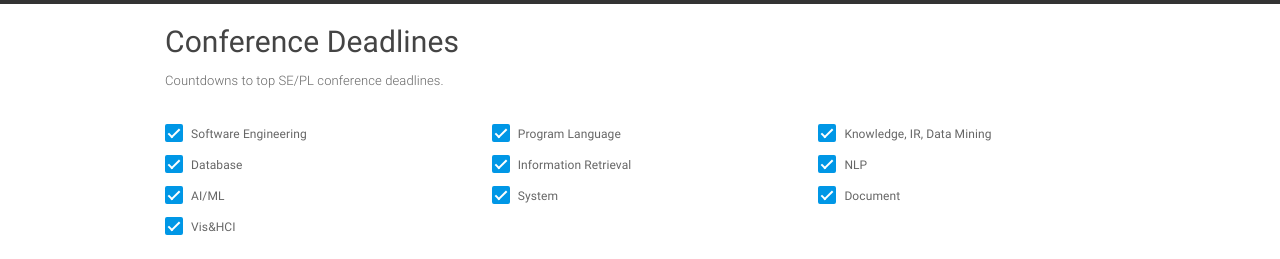
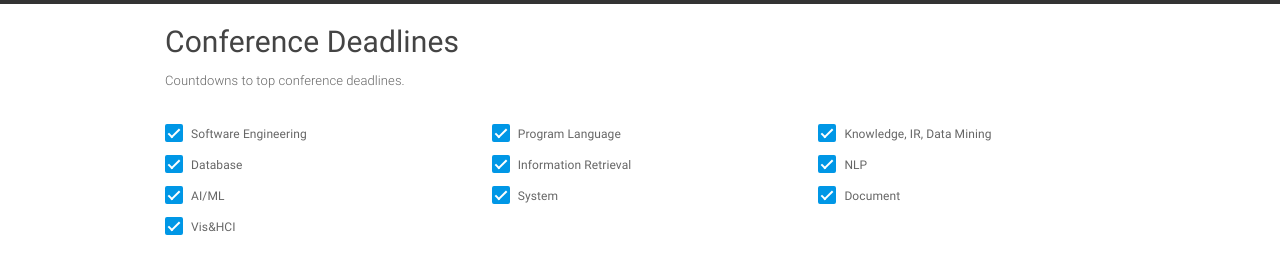
Before and after one commit to YanlinWang/DDL_netlify, a Jekyll site: the page built from index.html, in a window 1280 px wide and 900 px high. Shown: the top 259 px of the window. Built offline with Jekyll 4.4.1, drawn with Linux system fonts in a browser that asks for light colours.

```diff
--- a/_config.yml
+++ b/_config.yml
@@ -1,6 +1,6 @@
 title: Conference Deadlines
 # email:
-description: Countdowns to top SE/PL conference deadlines
+description: Countdowns to top conference deadlines
 author: Yanlin Wang
 
 url: "https://yanlinwang.github.io/DDL"
```
